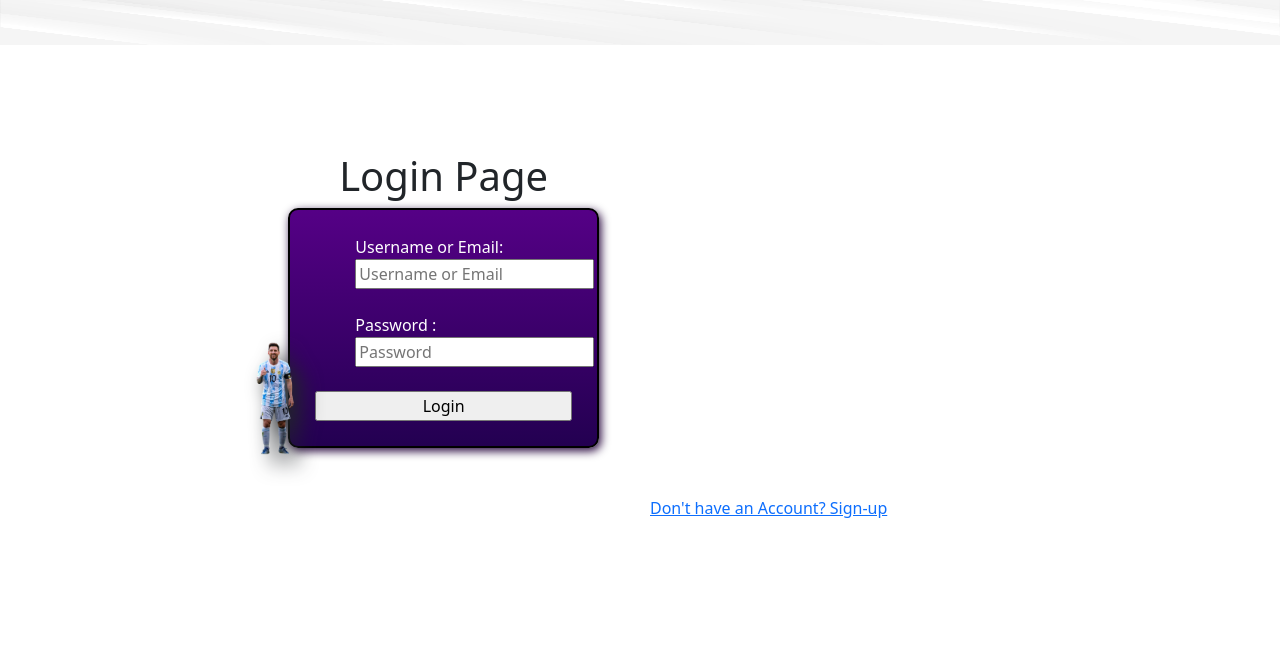
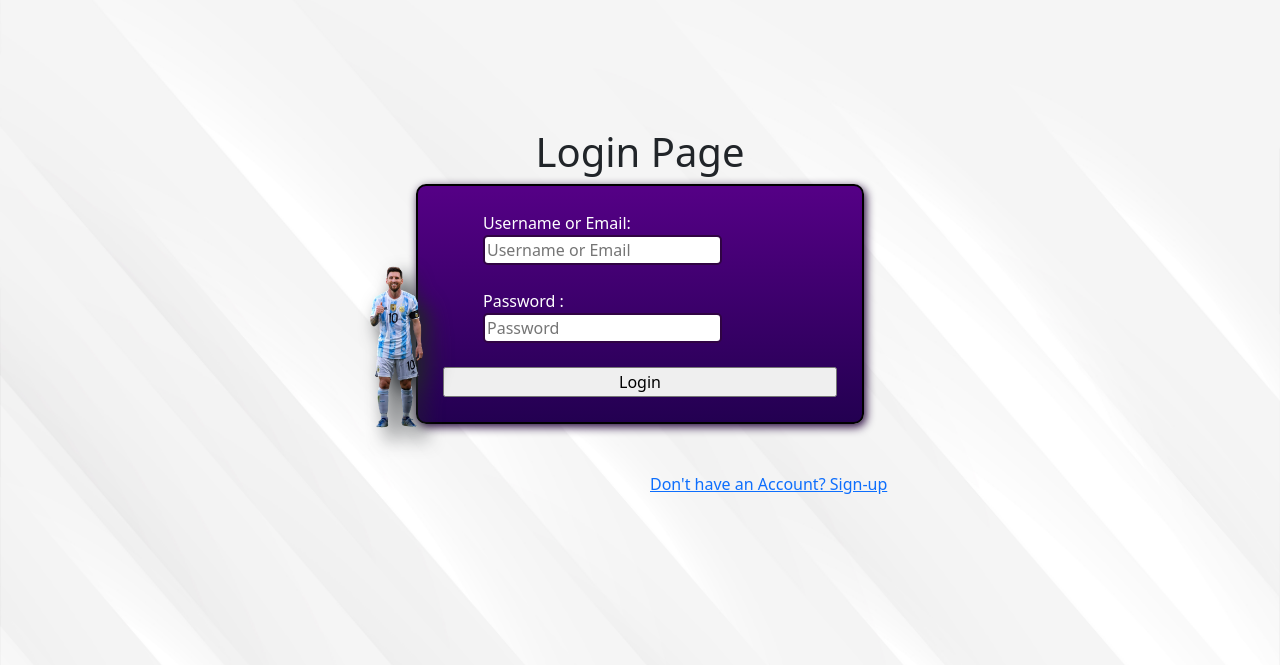
Before and after one commit to Thameem-20/DBMS-project, a Flask app: page /login in a window 1280 px wide. Shown: the part 56-721 px from the top of the page. Run offline with Flask 3, Linux system fonts and the light colour scheme.

Commit message:
added css to login form

```diff
--- a/app.py
+++ b/app.py
@@ -89,10 +89,10 @@ class TurfReview(db.Model):
 
 
 class RegisterForm(FlaskForm):
-    username = StringField(validators=[InputRequired(), Length(min=4, max=20)], render_kw={"class": "regimp","placeholder": "Username"})
-    email = StringField(validators=[InputRequired(), Email(message="Invalid email"), Length(max=120)], render_kw={"class": "regimp","placeholder": "Email"})
-    password = PasswordField(validators=[InputRequired(), Length(min=8, max=20)], render_kw={"class": "regimp","placeholder": "Password"})
-    submit = SubmitField("Submit", render_kw={"class": "regsub",})
+    username = StringField(validators=[InputRequired(), Length(min=4, max=20)], render_kw={"class": "regimp","placeholder": "Enter username"})
+    email = StringField(validators=[InputRequired(), Email(message="Invalid email"), Length(max=120)], render_kw={"class": "regimp","placeholder": "Enter email"})
+    password = PasswordField(validators=[InputRequired(), Length(min=8, max=20)], render_kw={"class": "regimp","placeholder": "Enter password"})
+    submit = SubmitField("Submit", render_kw={"class": "regsub"})
 
     def validate_username(self, username):
         existing_user_username = User.query.filter_by(username=username.data).first()
@@ -108,8 +108,8 @@ class RegisterForm(FlaskForm):
 
 
 class LoginForm(FlaskForm):
-    username_email = StringField(validators=[InputRequired(), Length(min=4, max=120)], render_kw={"placeholder": "Username or Email"})
-    password = PasswordField(validators=[InputRequired(), Length(min=8, max=20)], render_kw={"placeholder": "Password"})
+    username_email = StringField(validators=[InputRequired(), Length(min=4, max=120)], render_kw={"class": "regimp","placeholder": "Username or Email"})
+    password = PasswordField(validators=[InputRequired(), Length(min=8, max=20)], render_kw={"class": "regimp","placeholder": "Password"})
     submit = SubmitField("Login")
 
 class ReviewForm(FlaskForm):
--- a/static/css/form.css
+++ b/static/css/form.css
@@ -12,4 +12,9 @@
   font-family: "Poppins", sans-serif;
   font-size: 15px;
   font-weight: 500;
+  transition: transform 0.1s;
 }
+.regsub:hover {
+  color: blueviolet;
+  transform: scale(1.05);
+}
--- a/static/css/style.css
+++ b/static/css/style.css
@@ -154,6 +154,10 @@ body {
 .mainb {
   margin-top: 10%;
   position: absolute;
+  top: 80px;
+}
+.mainb1 {
+  margin-top: 10%;
   top: 80px;
 }
 .reviewsec {
--- a/templates/login.html
+++ b/templates/login.html
@@ -6,7 +6,7 @@ block head %} {{ super() }}
   href="{{ url_for('static', filename='css/style.css') }}"
 />
 {% endblock head %} {% block body %}
-<div class="mainb">
+<div class="mainb1">
   <h1 class="turfhead">Login Page</h1>
   <form method="POST" action="">
     <div class="parent">
```
